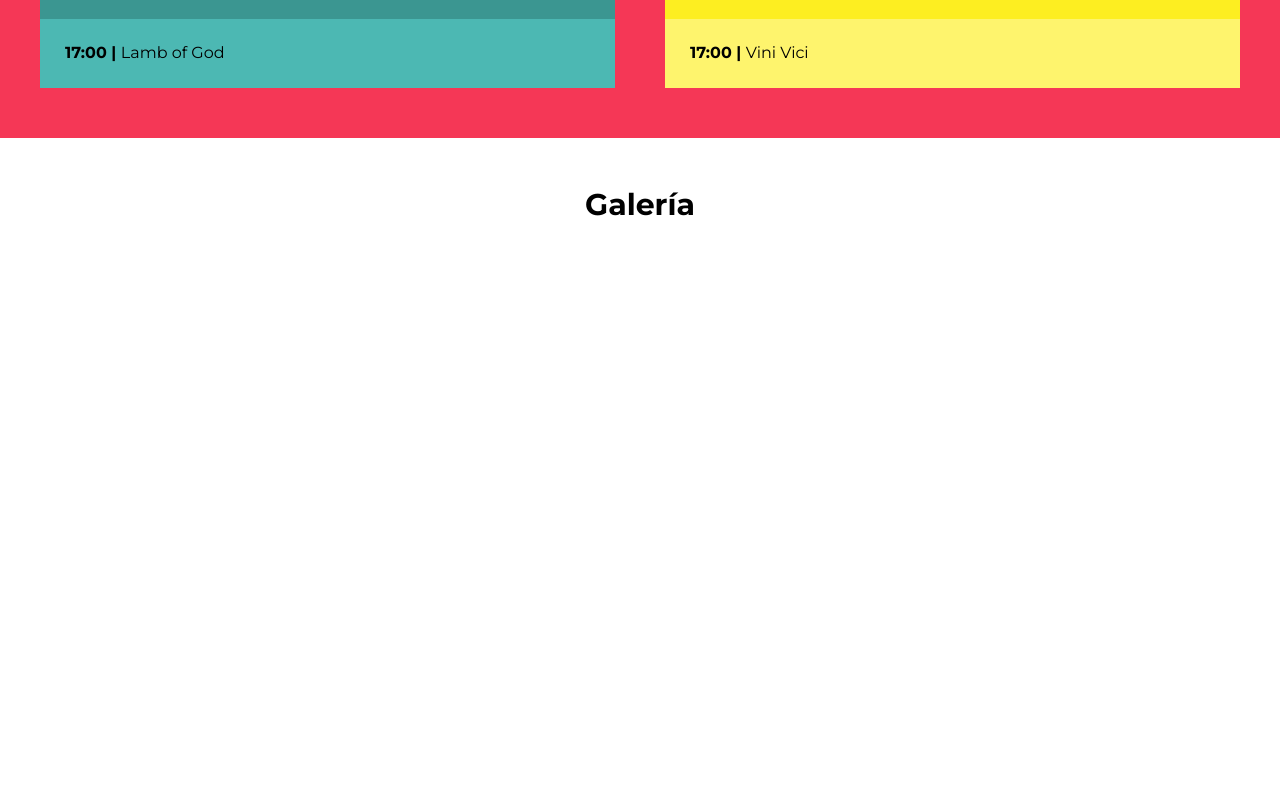
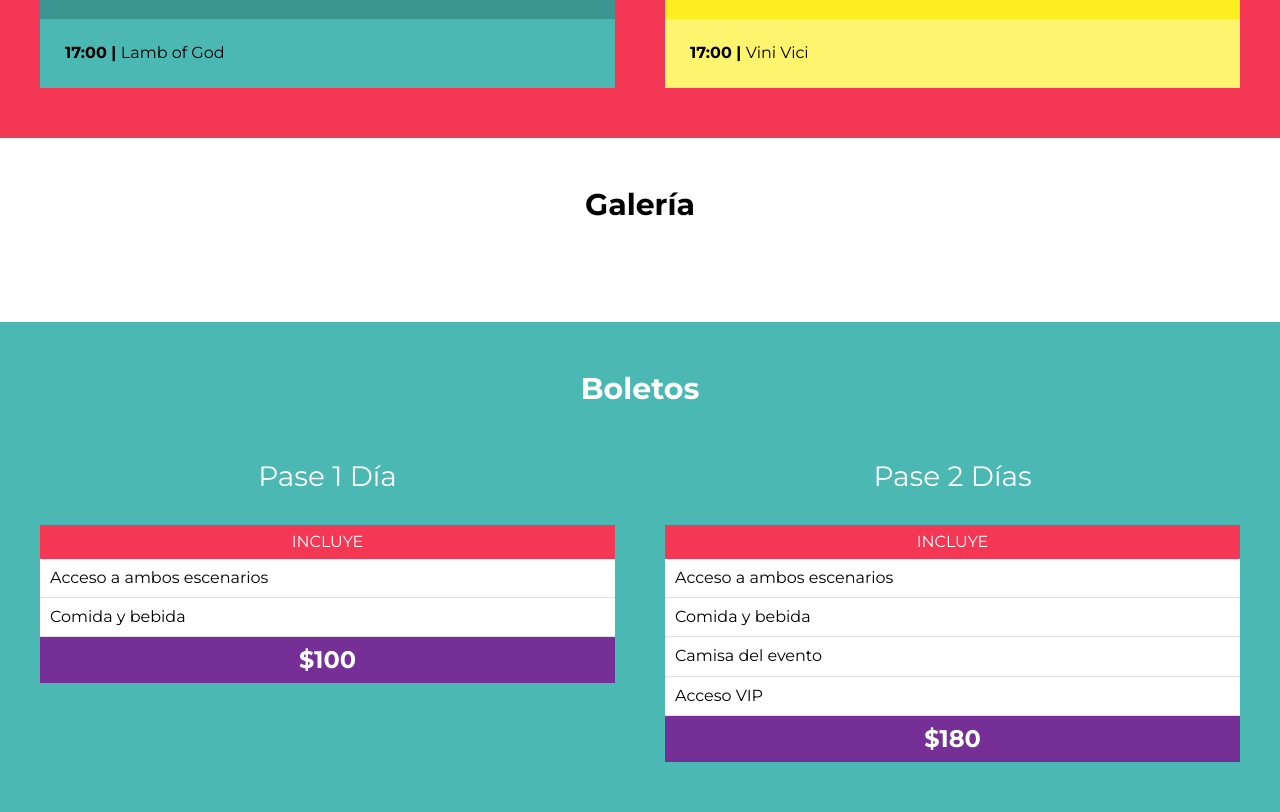
Before and after one commit to Fredhdz611/music-festival-project, a website: page index.html in a window 1280 px wide. Shown: the part 3186-3998 px from the top of the page. Before the commit the page ends 3508 px from the top, so only its background shows below. Drawn offline with nearby package versions, Linux system fonts and the light colour scheme; files that its build step writes are made by us from their sources; files whose address does not match are found by name.

Commit message:
Added tickets section

```diff
--- a/index.html
+++ b/index.html
@@ -120,6 +120,43 @@
       <h3>Galería</h3>
       <ul class="img-gallery"></ul>
     </section>
+    <section class="tickets bg-green">
+      <h3>Boletos</h3>
+      <div class="container tickets-container">
+        <div class="basic pase">
+          <p class="pass-name">Pase 1 Día</p>
+          <header class="pase-header">
+            <p>Incluye</p>
+          </header>
+          <div class="pase-body">
+            <ul>
+              <li>Acceso a ambos escenarios</li>
+              <li>Comida y bebida</li>
+            </ul>
+          </div>
+          <footer class="pase-footer">
+            <p>$100</p>
+          </footer>
+        </div>
+        <div class="premium pase">
+          <p class="pass-name">Pase 2 Días</p>
+          <header class="pase-header">
+            <p>Incluye</p>
+          </header>
+          <div class="pase-body">
+            <ul>
+              <li>Acceso a ambos escenarios</li>
+              <li>Comida y bebida</li>
+              <li>Camisa del evento</li>
+              <li>Acceso VIP</li>
+            </ul>
+          </div>
+          <footer class="pase-footer">
+            <p>$180</p>
+          </footer>
+        </div>
+      </div>
+    </section>
     <script src="build/js/app.js"></script>
   </body>
 </html>
--- /dev/null
+++ b/src/scss/layout/_boletos.scss
@@ -0,0 +1,58 @@
+@use 'base/variables' as v;
+@use 'base/mixins' as m;
+
+.tickets{
+  padding: 5rem 0;
+  h3 {
+    text-align: center;
+    color: v.$white;
+    margin-bottom: 2rem;
+  }
+  .tickets-container {
+    @include m.tablet {
+      @include m.grid(2, 5rem)
+    }
+  }
+}
+.pase {
+  color: v.$black;
+  .pass-name {
+    text-align: center;
+    font-size: 2.8rem;
+    color: v.$white;
+  }
+  &-header, &-footer {
+    padding: .5rem;
+    p {
+      text-align: center;
+      color: v.$white;
+      margin: 0;
+    }
+  }
+  // & = .pase - Lo agrega porque tiene la clase del padre
+  &-header {
+    background-color: v.$pink;
+    p {
+      text-transform: uppercase;
+      font-size: 1.6rem;
+    }
+  }
+  &-body {
+    background-color: v.$white;
+    ul {
+      @include m.reset-list;
+      li, :nth-child(odd) {
+        background-color: v.$white;
+        padding: 1rem;
+        border-bottom: 1px solid #e1e1e1;
+      }
+    }
+  }
+  &-footer {
+    background-color: v.$purple;
+    p {
+      font-size: 2.4rem;
+      font-weight: 700;
+    }
+  }
+}
--- a/src/scss/layout/_index.scss
+++ b/src/scss/layout/_index.scss
@@ -3,3 +3,4 @@
 @forward "festival";
 @forward "lineup";
 @forward "gallery";
+@forward "boletos"
```
